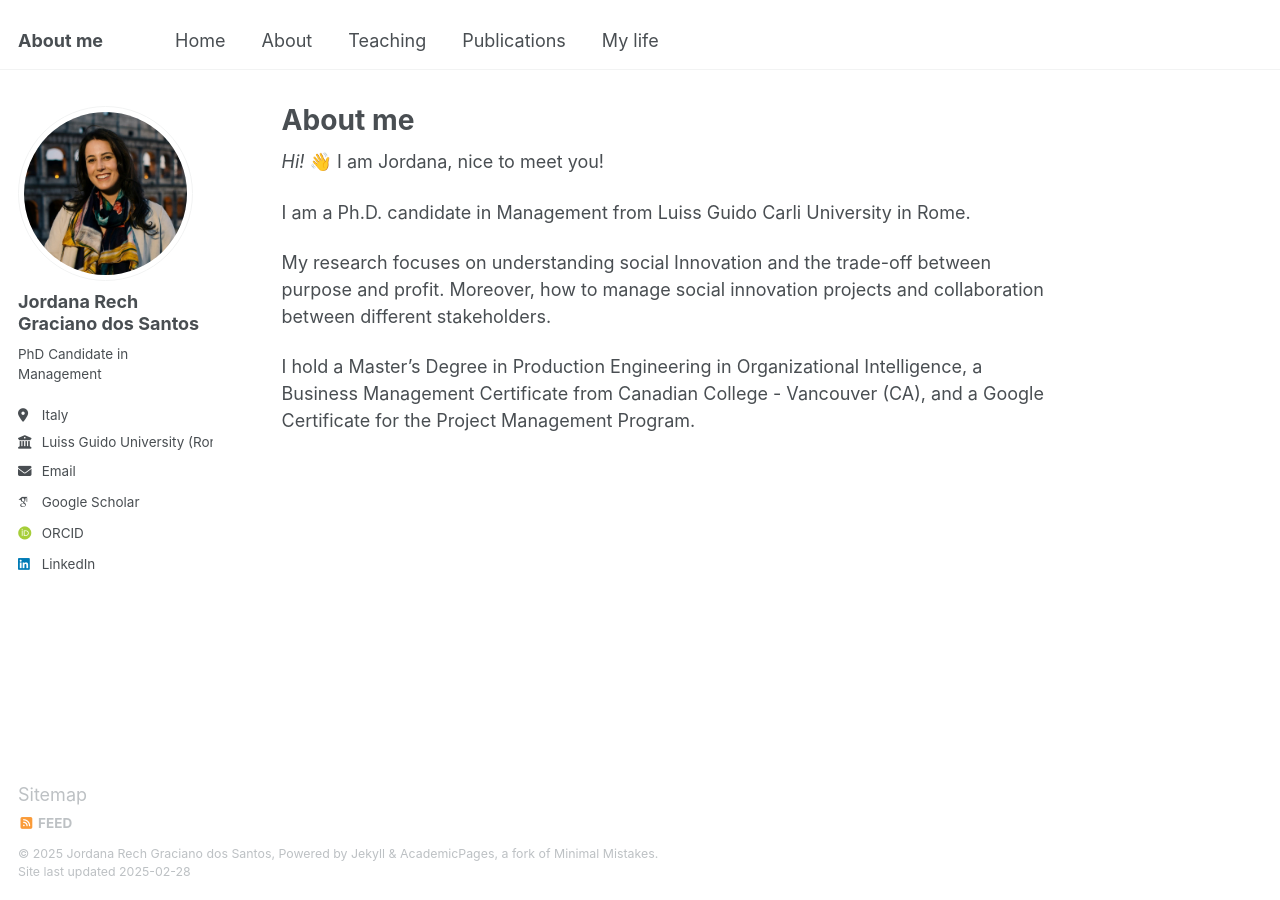
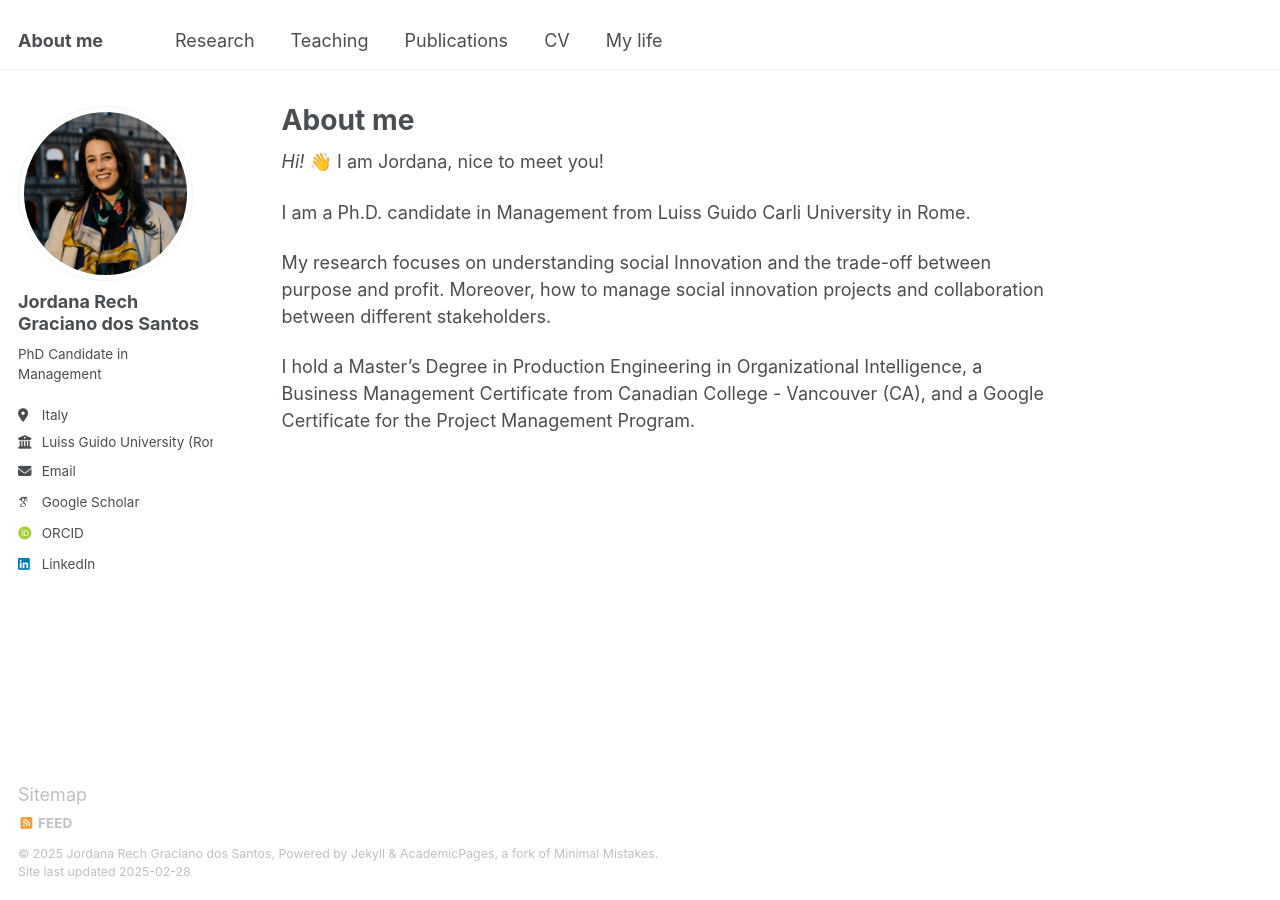
Before and after one commit to jordanarechgs/Jordana-Rech-Graciano-dos-Santos, a Jekyll site: the page built from _pages/about.md, in a window 1280 px wide. Built offline with Jekyll 4.4.1, drawn with Linux system fonts in a browser that asks for light colours; some web fonts are replaced.

Commit message:
Update navigation.yml

```diff
--- a/_data/navigation.yml
+++ b/_data/navigation.yml
@@ -4,11 +4,8 @@
 # links. Removing a link prevents it from showing in the header, but does not
 # prevent it from being included in the site.
 
-- title: Home
-  url: /home/
-
-- title: About
-  url: /about/
+- title: Research
+  url: /research/
 
 - title: Teaching
   url: /teaching/
@@ -16,5 +13,8 @@
 - title: Publications
   url: /portfolio/
 
+- title: CV
+  url: /cv/
+
 - title: My life
   url: /mylife/
```
